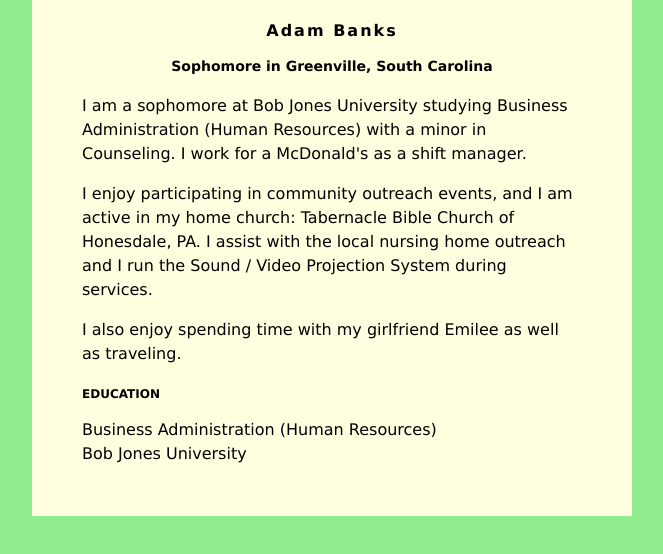
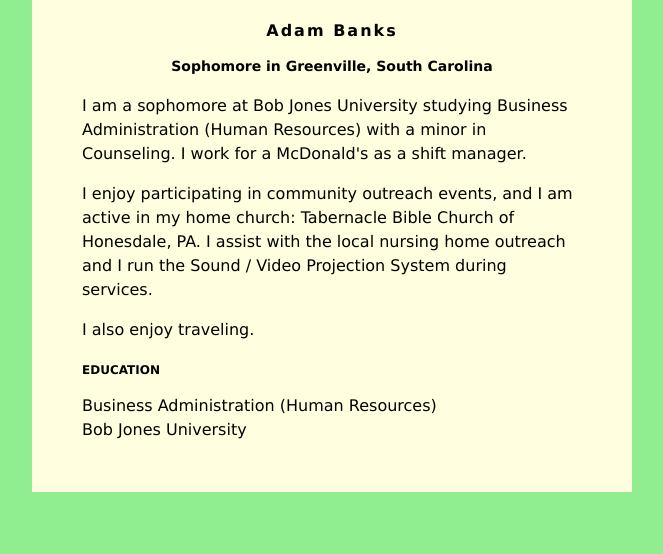
Before and after one commit to TealMartyr/TealMartyr.github.io, a plain HTML site: page index.html in a window 1280 px wide. Shown: the whole page, without its empty margins (308-971 px from the left). Drawn offline with Linux system fonts and the light colour scheme.

Commit message:
Update index.html

```diff
--- a/index.html
+++ b/index.html
@@ -38,7 +38,7 @@ h3 {
             I enjoy participating in community outreach events, and I am active in my home church: Tabernacle Bible Church of Honesdale, PA.  I assist with the local nursing home outreach and I run the Sound / Video Projection System during services.
          </p>
          <p>
-            I also enjoy spending time with my girlfriend Emilee as well as traveling.
+            I also enjoy traveling.
          </p>
 
         <h3>EDUCATION</h3>
```
